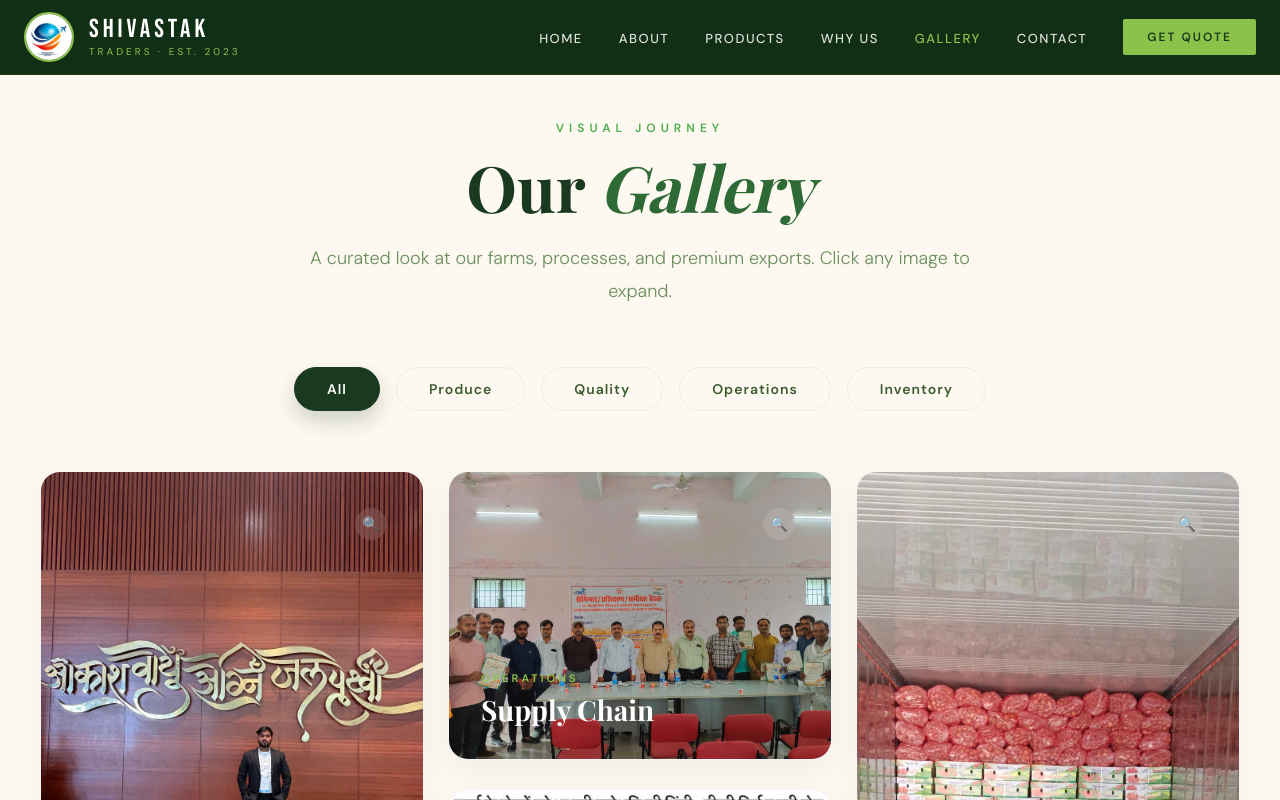
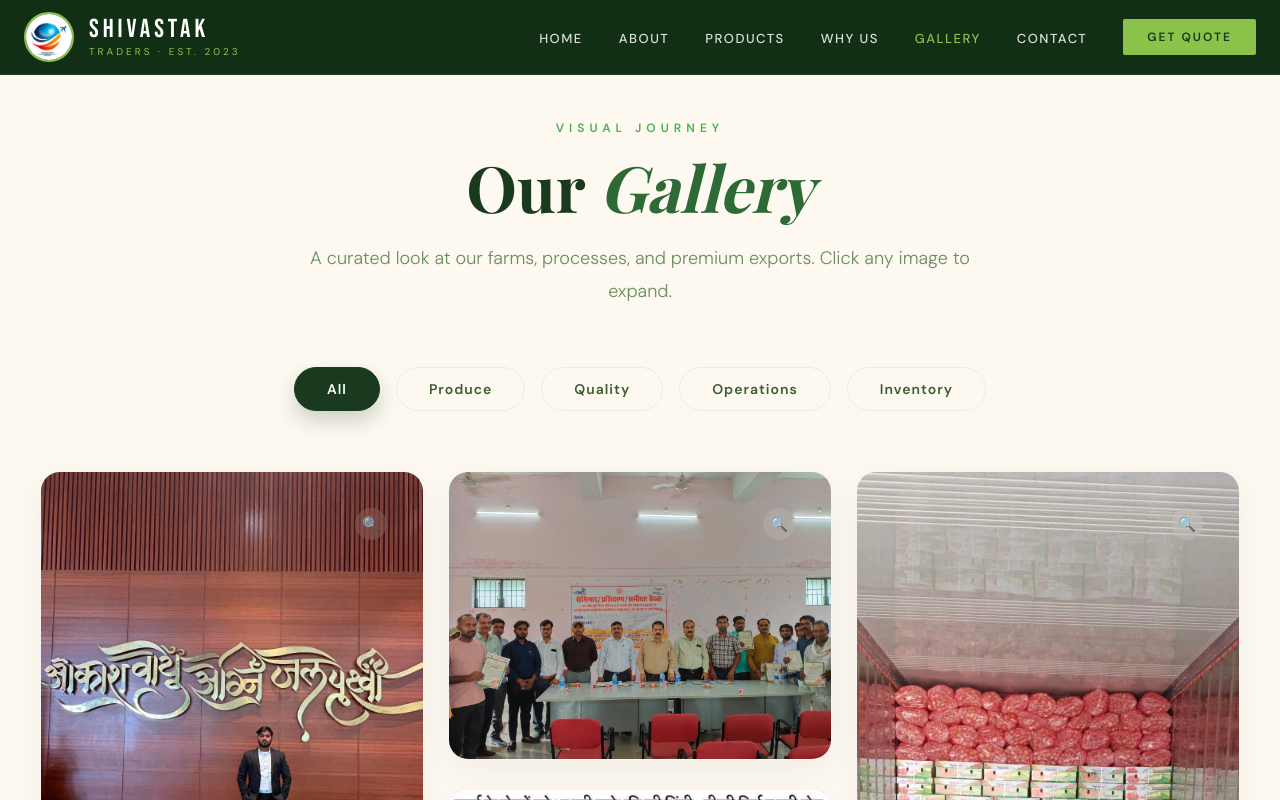
Before and after one commit to bizleap1/Shivsatak-Traders-, a React (Create React App) app: page / in a window 1280 px wide. Both pictures are taken after a click on the link "GALLERY". Shown: the top 800 px of the page. Built offline with nearby package versions, Linux system fonts and the light colour scheme; a web font is replaced by a local one.

Commit message:
Remove text overlays from gallery images

```diff
--- a/src/components/Gallery.jsx
+++ b/src/components/Gallery.jsx
@@ -87,8 +87,6 @@ export default function Gallery() {
               <div style={s.imgBox}>
                 <img src={img.url} alt={img.title} style={s.img} loading="lazy" />
                 <div style={s.overlay}>
-                  <div style={s.overlayCategory}>{img.category}</div>
-                  <div style={s.overlayTitle}>{img.title}</div>
                   <div style={s.overlayIcon}>🔍</div>
                 </div>
               </div>
@@ -103,10 +101,7 @@ export default function Gallery() {
           <button style={s.closeBtn}>×</button>
           <div style={s.modalContent} onClick={e => e.stopPropagation()}>
             <img src={selectedImg.url} alt={selectedImg.title} style={s.modalImg} />
-            <div style={s.modalInfo}>
-              <div style={s.modalCat}>{selectedImg.category}</div>
-              <div style={s.modalTitle}>{selectedImg.title}</div>
-            </div>
+
           </div>
         </div>
       )}
@@ -247,22 +242,7 @@ const s = {
     padding: '32px',
     zIndex: 2,
   },
-  overlayCategory: {
-    fontFamily: 'var(--font-body)',
-    fontSize: '11px',
-    fontWeight: '700',
-    letterSpacing: '3px',
-    textTransform: 'uppercase',
-    color: 'var(--green-lime)',
-    marginBottom: '8px',
-  },
-  overlayTitle: {
-    fontFamily: 'var(--font-serif)',
-    fontSize: '28px',
-    fontWeight: '700',
-    color: 'white',
-    lineHeight: 1.2,
-  },
+
   overlayIcon: {
     position: 'absolute',
     top: '32px',
@@ -320,24 +300,5 @@ const s = {
     boxShadow: '0 40px 100px rgba(0,0,0,0.6)',
     objectFit: 'contain',
   },
-  modalInfo: {
-    marginTop: '32px',
-    textAlign: 'center',
-  },
-  modalCat: {
-    fontFamily: 'var(--font-body)',
-    fontSize: '14px',
-    fontWeight: '700',
-    letterSpacing: '6px',
-    textTransform: 'uppercase',
-    color: 'var(--green-lime)',
-    marginBottom: '12px',
-  },
-  modalTitle: {
-    fontFamily: 'var(--font-serif)',
-    fontSize: 'clamp(24px, 4vw, 42px)',
-    fontWeight: '700',
-    color: 'white',
-    letterSpacing: '0.5px',
-  },
+
 };
```
